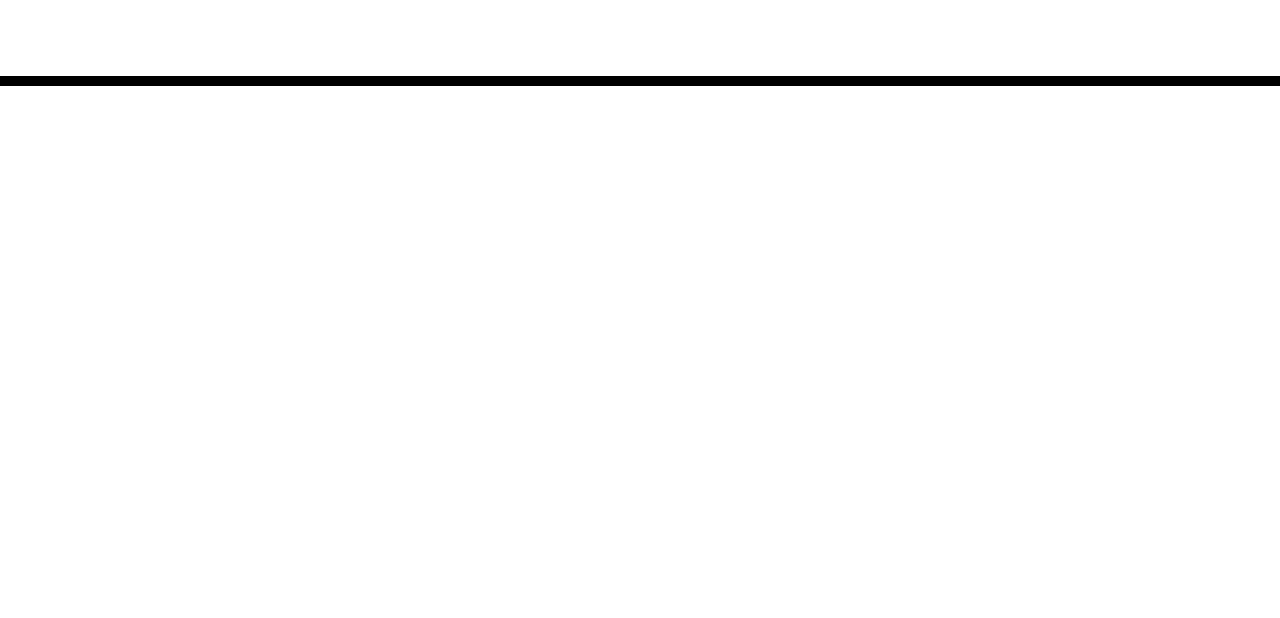
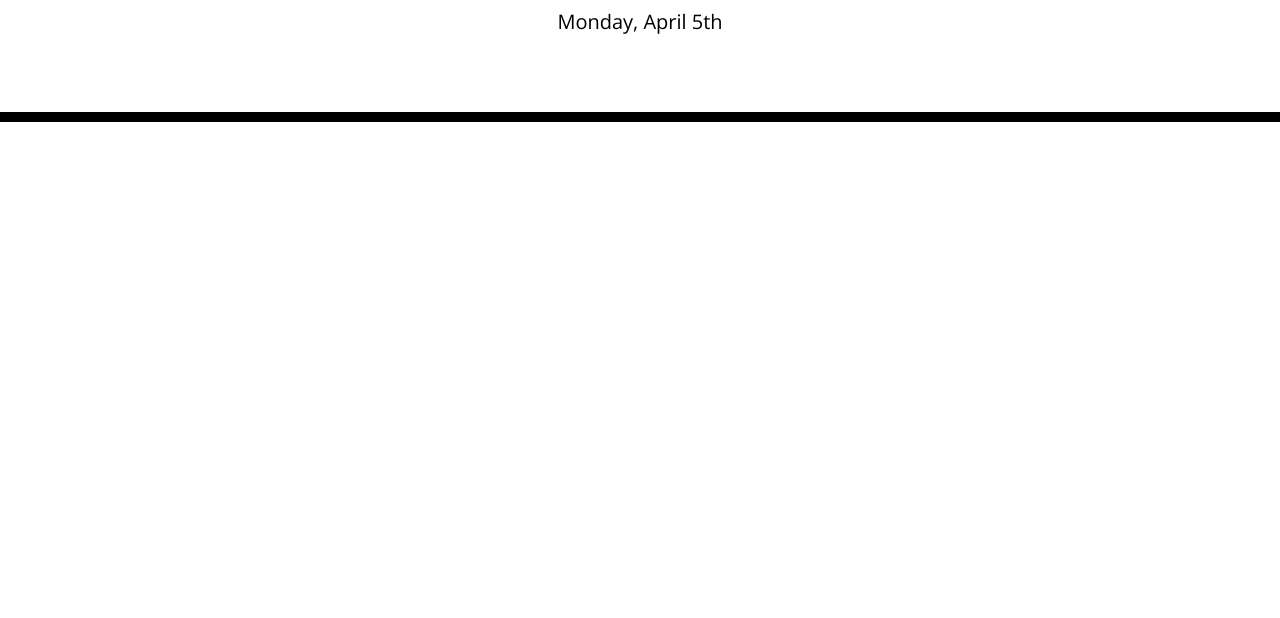
Before and after one commit to mskippen/05-Work-Day-Scheduler, a plain HTML site: page index.html in a window 1280 px wide. Shown: the part 182-800 px from the top of the page. Drawn offline with nearby package versions, Linux system fonts and the light colour scheme.

Commit message:
HTMLDateAtTop added

```diff
--- a/index.html
+++ b/index.html
@@ -34,5 +34,6 @@
 
     <script src="https://cdnjs.cloudflare.com/ajax/libs/jquery/3.2.1/jquery.min.js"></script>
     <script src="https://cdnjs.cloudflare.com/ajax/libs/moment.js/2.24.0/moment.min.js"></script>
+    <script src="script.js"></script>
   </body>
 </html>
--- a/script.js
+++ b/script.js
@@ -0,0 +1,8 @@
+$(document).ready(function () {
+    //when page loads, do something
+    var m = moment()
+    var DateAtTop = m.format("dddd, MMMM Do");
+    $("#currentDay").html(DateAtTop)
+
+
+})
```
